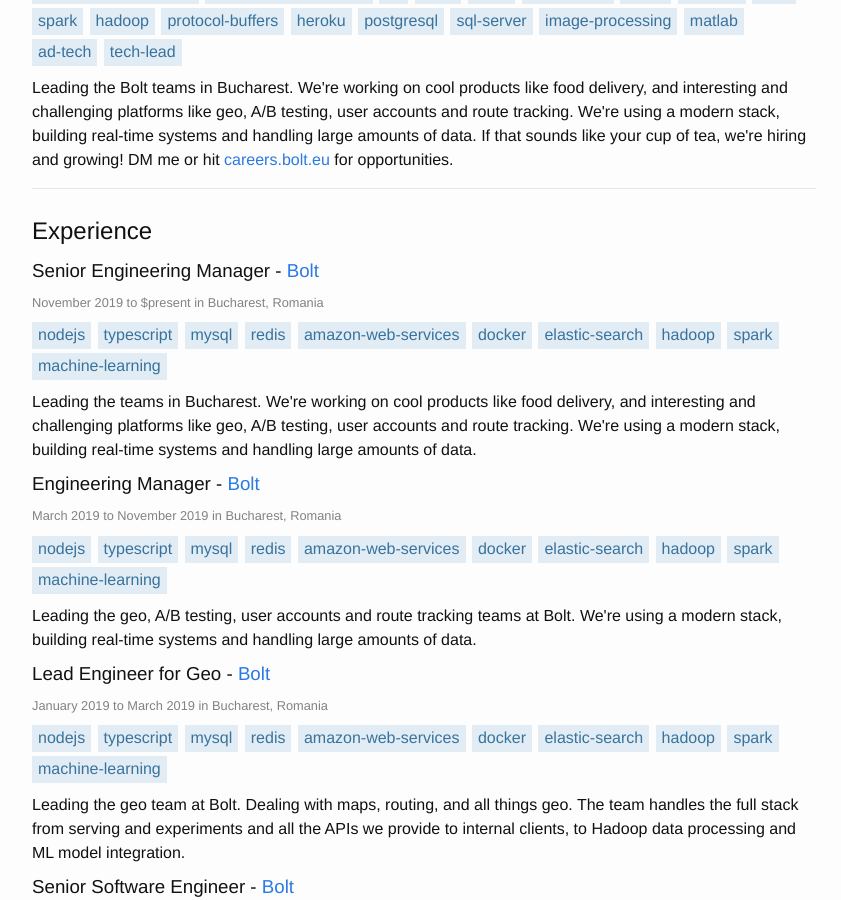
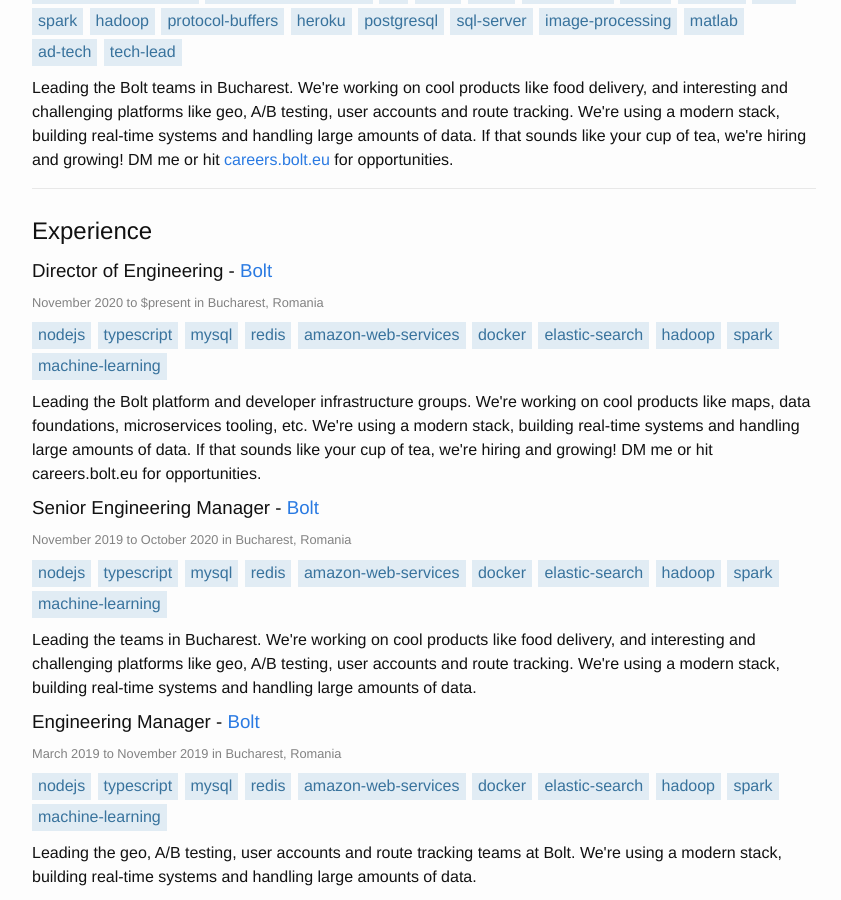
Before and after one commit to horia141/horia141.github.io, a Jekyll site: the page cv.html, which Jekyll copies as it is, in a window 1280 px wide and 900 px high, scrolled down 513 px. Shown: the whole window, without its empty margins (216-1057 px from the left). Built offline with Jekyll 4.4.1, drawn with Linux system fonts in a browser that asks for light colours.

Commit message:
Update the CV

```diff
--- a/cv.html
+++ b/cv.html
@@ -100,9 +100,30 @@
           <h2>Experience</h2>
 
           <section id="bolt">
+              <h3>Director of Engineering - <a target="_blank" href="https://bolt.eu">Bolt</a></h3>
+
+              <p class="interval">November 2020 to $present in Bucharest, Romania</p>
+
+              <ul class="tags">
+                  <li>nodejs</li>
+                  <li>typescript</li>
+                  <li>mysql</li>
+                  <li>redis</li>
+                  <li>amazon-web-services</li>
+                  <li>docker</li>
+                  <li>elastic-search</li>
+                  <li>hadoop</li>
+                  <li>spark</li>
+                  <li>machine-learning</li>
+              </ul>
+
+              <p>Leading the Bolt platform and developer infrastructure groups. We're working on cool products like maps, data foundations, microservices tooling, etc. We're using a modern stack, building real-time systems and handling large amounts of data. If that sounds like your cup of tea, we're hiring and growing! DM me or hit careers.bolt.eu for opportunities.</p>
+          </section>
+
+          <section id="bolt">
               <h3>Senior Engineering Manager - <a target="_blank" href="https://bolt.eu">Bolt</a></h3>
 
-              <p class="interval">November 2019 to $present in Bucharest, Romania</p>
+              <p class="interval">November 2019 to October 2020 in Bucharest, Romania</p>
 
               <ul class="tags">
                   <li>nodejs</li>
```
Also changed, not shown: cvhead.jpeg.
